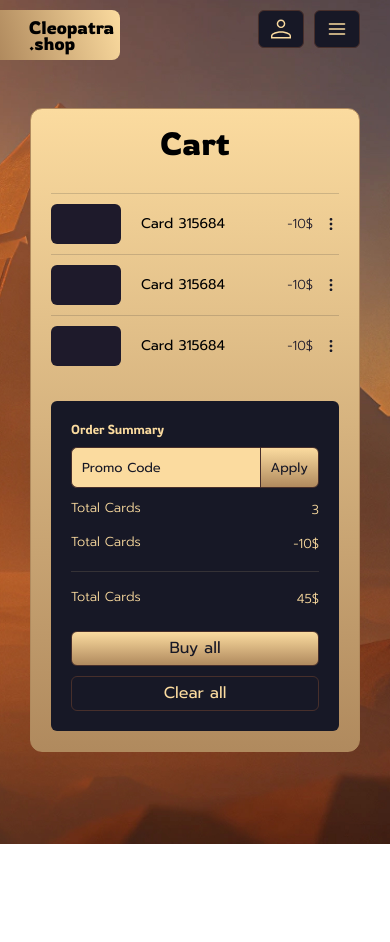
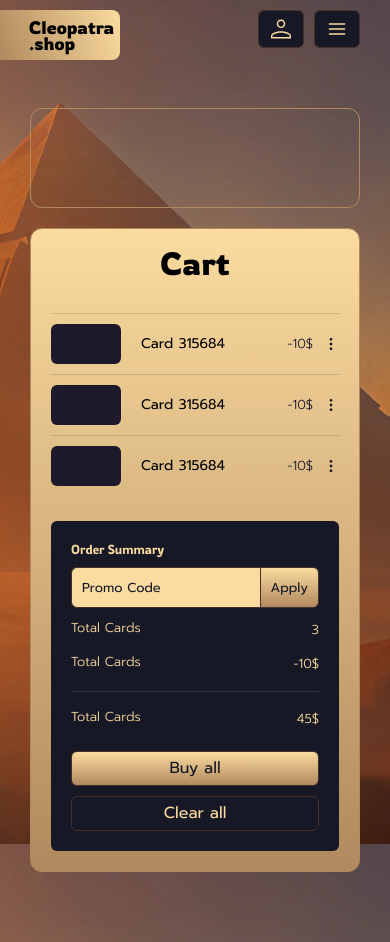
Before and after one commit to GorbachovNikita/cleo_public1, a React (Create React App) app: page /cart in a window 390 px wide. Before the commit the page ends 844 px from the top, so only its background shows below. Built offline with nearby package versions, Linux system fonts and the light colour scheme.

Commit message:
fix banner and conatiner for carts, add classnames

```diff
--- a/package.json
+++ b/package.json
@@ -7,6 +7,7 @@
     "@testing-library/react": "^13.4.0",
     "@testing-library/user-event": "^13.5.0",
     "axios": "^1.7.7",
+    "classnames": "^2.5.1",
     "mobx": "^6.13.3",
     "mobx-react-lite": "^4.0.7",
     "react": "^18.3.1",
--- a/src/components/Banner/Banner.jsx
+++ b/src/components/Banner/Banner.jsx
@@ -1,7 +1,8 @@
 import React from 'react';
 import './Banner.css';
+import classnames from 'classnames';
 
-const Banner = ({ width = '100%', height = '300px', backgroundImage = '' }) => {
+const Banner = ({ width = '100%', height = '200px', className }) => {
     const bannerStyle = {
         width: width,
         height: height,
@@ -15,8 +16,10 @@ const Banner = ({ width = '100%', height = '300px', backgroundImage = '' }) => {
         // textAlign: 'center',
     };
 
+    const classes = classnames('banner', className);
+
     return (
-        <div className='banner' style={bannerStyle}>
+        <div className={classes} style={bannerStyle}>
         </div>
     );
 };
--- /dev/null
+++ b/src/pages/Cart/Cart.css
@@ -0,0 +1,46 @@
+.container-carts {
+  padding: 60px 100px;
+  margin-bottom: 40px;
+  display: flex;
+  width: 100%;
+}
+
+.banner-left_carts {
+  width: 156px;
+  height: 565px;
+}
+
+@media screen and (max-width: 1310px) {
+  .banner-left_carts {
+    width: 100%;
+    height: 100px;
+    margin-bottom: 20px;
+  }
+  .container-carts {
+    flex-direction: column;
+  }
+}
+
+@media screen and (max-width: 930px) {
+  .container-carts {
+    padding: 50px 80px;
+  }
+}
+
+@media screen and (max-width: 760px) {
+  .container-carts {
+    padding: 40px 60px;
+  }
+}
+
+@media screen and (max-width: 570px) {
+  .container-carts {
+    padding: 30px 40px;
+  }
+}
+
+@media screen and (max-width: 440px) {
+  .container-carts {
+    padding: 30px;
+  }
+}
--- a/src/pages/Cart/Cart.jsx
+++ b/src/pages/Cart/Cart.jsx
@@ -2,13 +2,14 @@ import React from 'react';
 import Header from '../../components/Header/Header';
 import CartBlock from './CartBlock/CardtBlock';
 import Banner from '../../components/Banner/Banner';
+import './Cart.css';
 
 const Carts = () => {
     return (
     <>
     <Header />
-    <div className='container'>
-        <Banner position="left" width='156px' height='565px'/>
+    <div className='container-carts'>
+        <Banner position="left" width='' height='' className='banner-left_carts'/>
         <CartBlock />
     </div>
     </>
--- a/src/pages/news/News/News.jsx
+++ b/src/pages/news/News/News.jsx
@@ -11,16 +11,16 @@ const News = () => {
      <>
       <Header />
         <div className='container'>
-        <Banner position="left" width='156px' height='565px'/>
+        <Banner position="left" width='156px' height='565px' className='banner-news'/>
           <div className='left-column'>
             <CleoNews />
                {/* <CryptoBlock /> */}
             <NewsCards />
-            <Banner position="bottom" height='150px' /> {/* Нижний баннер под новостями */}
+            <Banner position="bottom" height='150px' className='banner-new_bottom'/> {/* Нижний баннер под новостями */}
           </div>
           <div>
             <CryptoBlock />
-            <Banner position="bottom" width='156px' height='274px'/> {/* Нижний баннер под криптовалютами */}
+            <Banner position="bottom" width='156px' height='274px' className='banner-news'/> {/* Нижний баннер под криптовалютами */}
         </div>
       </div>
      </>
--- a/src/pages/news/News/News.page.css
+++ b/src/pages/news/News/News.page.css
@@ -22,8 +22,11 @@
     margin-left: 0;
     order: 2;
   }
-  .banner {
-    display: none; /* Показываем баннер по умолчанию */
+  .banner-news {
+    display: none;
+  }
+  .banner-new_bottom {
+    height: 100px;
   }
 }
 
```
Also changed, not shown: 1 other file (tests, documents, lock files or other folders).
